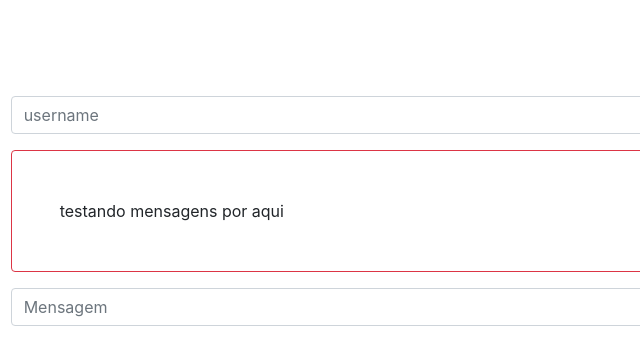
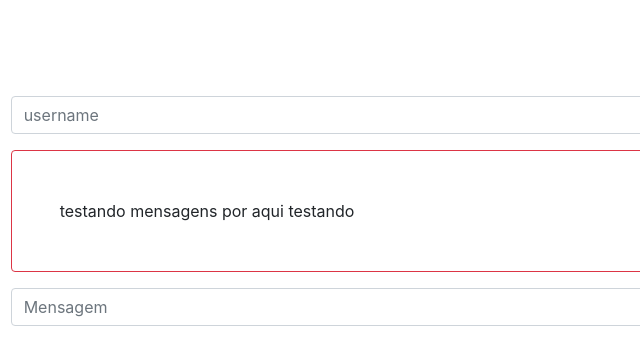
Before and after one commit to jvitorn/Chat-Socket, a website: page client/index.html in a window 1280 px wide. Shown: the full height of the page, 144-784 px from the left. Drawn offline with nearby package versions, Linux system fonts and the light colour scheme.

Commit message:
adicionando base do chat no index

```diff
--- a/client/index.html
+++ b/client/index.html
@@ -23,7 +23,7 @@
                 </div>
                 <!-- visualizar -->
                 <div class="mensagem border border-danger mb-3 p-5 rounded">
-                    testando mensagens por aqui
+                    testando mensagens por aqui testando
                 </div>
                 <!-- mensagem do usuario -->
                 <div class="input-group mb-3">
--- a/server.js
+++ b/server.js
@@ -19,6 +19,7 @@
 app.set('view engine','html');
 //quando entrar na rota padrao sera iniciado o 'index.html'
 app.use('/',(req,res)=>{
+    res.render(submit);
     res.render('index.html');
 });
 //iniciando conexao com um socket
```
